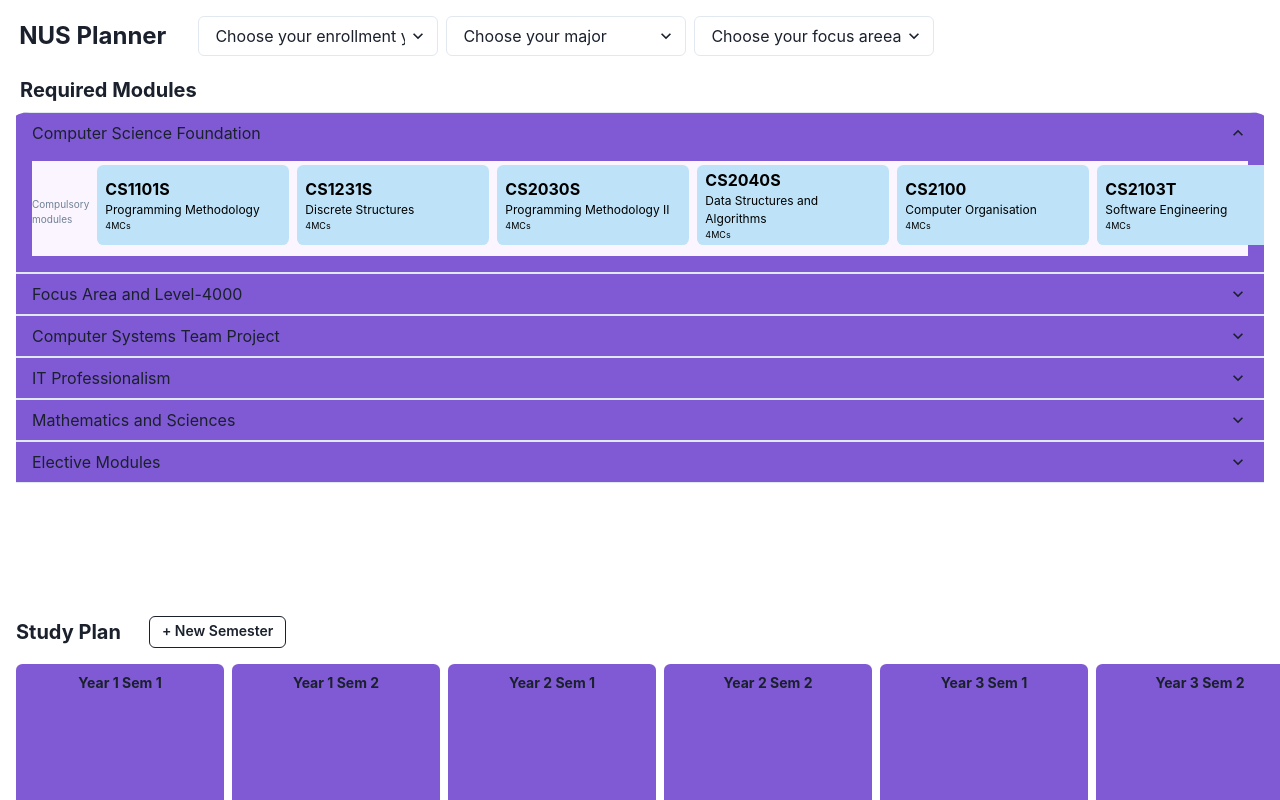
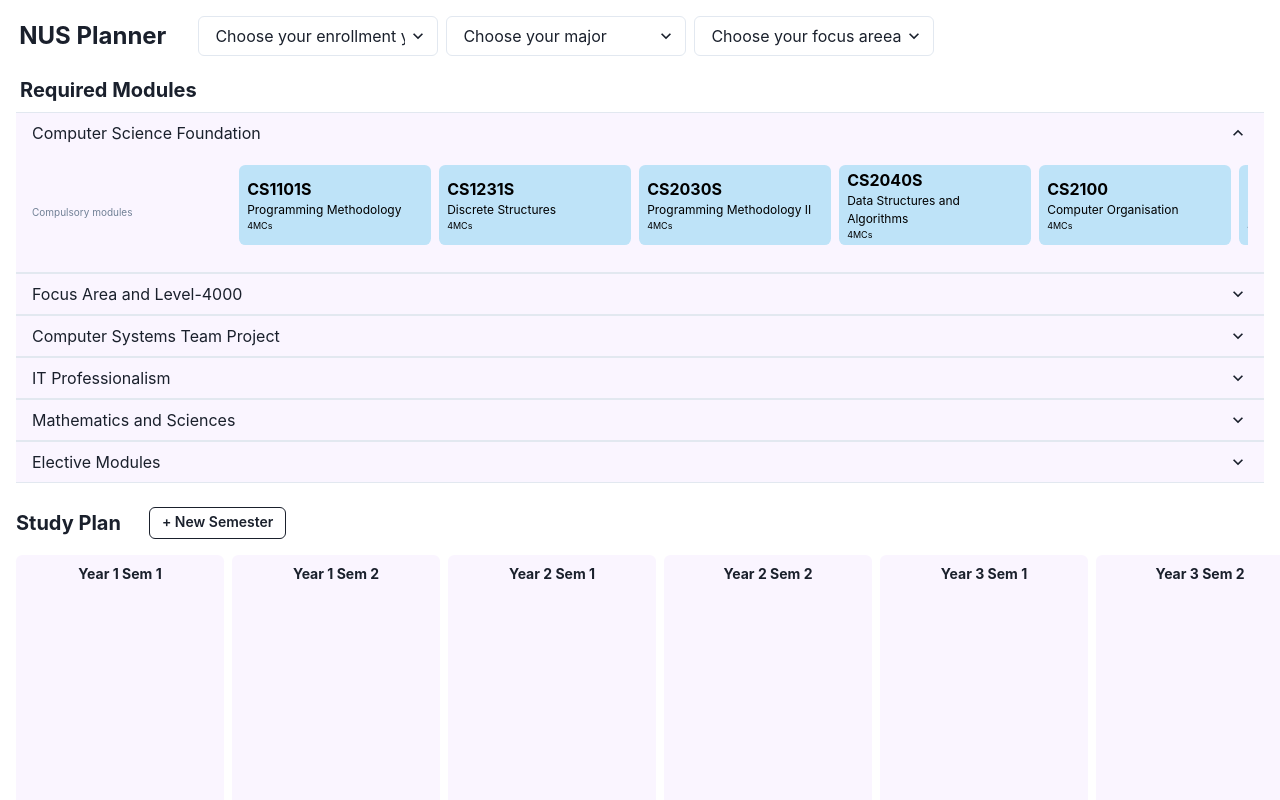
Before and after one commit to nus-planner/frontend, a Next.js app: page / in a window 1280 px wide. Both pictures are taken after a click on the button "Computer Science Foundation". Shown: the top 800 px of the page. Built offline with nearby package versions, Linux system fonts and the light colour scheme.

Commit message:
Styling for requirements

```diff
--- a/src/components/PlannerContainer.tsx
+++ b/src/components/PlannerContainer.tsx
@@ -23,7 +23,7 @@
     //     <div {...provided.droppableProps} ref={provided.innerRef}>
     <Box
       alignItems="baseline"
-      bgColor="purple.500"
+      bgColor="purple.50"
       borderRadius="0.4rem"
       minH="22em"
       minW="13em"
--- a/src/components/RequirementContainer.tsx
+++ b/src/components/RequirementContainer.tsx
@@ -46,11 +46,14 @@
               alignContent={"baseline"}
               alignItems="left"
               color="black"
-              scrollBehavior={"auto"}
+              overflowY={"auto"}
+              overflowX={"hidden"}
+              w="100%"
             >
               <Droppable droppableId={id} direction="horizontal">
                 {(provided) => (
                   <div {...provided.droppableProps} ref={provided.innerRef}>
+
                       <HStack>
                         {requirement.modules.map((module, idx) => (
                           <ModuleBox
@@ -61,6 +64,7 @@
                           />
                         ))}
                       </HStack>
+
                     {provided.placeholder}
                   </div>
                 )}
--- a/src/pages/index.tsx
+++ b/src/pages/index.tsx
@@ -1,6 +1,5 @@
 import {
   Button,
-
   Heading,
   Select,
   Box,
@@ -31,7 +30,6 @@
 // Concern: Do we care about special term?
 
 const Home = () => {
-
   // Helper function to help refresh since react-beautiful-dnd can't detect some changes
   const [, updateState] = useState<{}>();
   const forceUpdate = useCallback(() => updateState({}), []);
@@ -222,12 +220,8 @@
         Required Modules
       </Heading>
       <DragDropContext onDragEnd={handleDragEnd}>
-        <div className="verscroll">
-          <Box
-            bgColor="purple.500"
-            margin="0em 1em 0em 1em"
-            borderColor="black"
-          >
+
+          <Box bgColor="purple.50" margin="0em 1em 0em 1em" borderColor="black">
             {modulesState.requirements.map((requirement, id) => (
               <RequirementContainer
                 requirement={requirement}
@@ -236,7 +230,7 @@
               />
             ))}
           </Box>
-        </div>
+
         <HStack padding="1.5em 1em 0.5em">
           <Heading
             fontSize={"xl"}
```
Also changed, not shown: src/components/BasicInfo.tsx (added, +22 -0 lines). Lines whose indentation alone changed are shown as unchanged.
